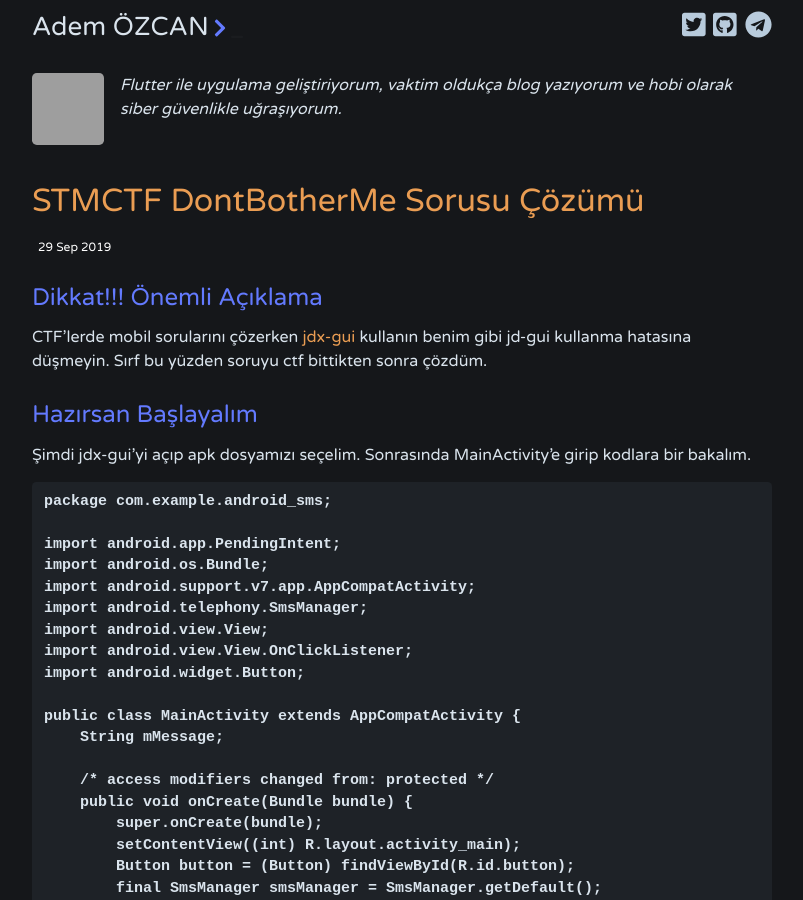
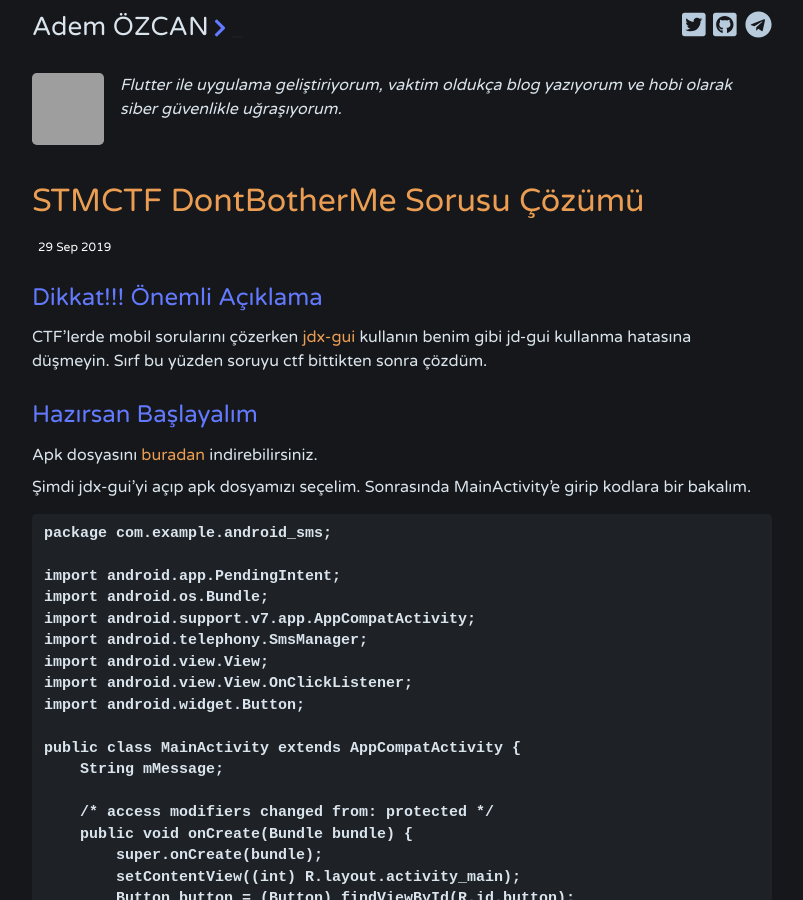
Before and after one commit to Adem68/blog-tr, a Jekyll site: the page built from _posts/2019-09-29-STMCTF-DontBotherMe.md, in a window 1280 px wide and 900 px high. Shown: the whole window, without its empty margins (238-1041 px from the left). Built offline with Jekyll 4.4.1, drawn with Linux system fonts in a browser that asks for light colours; nearby versions of some CDN libraries; grey boxes are pictures that could not be loaded.

Commit message:
Update 2019-09-29-STMCTF-DontBotherMe.md

```diff
--- a/_posts/2019-09-29-STMCTF-DontBotherMe.md
+++ b/_posts/2019-09-29-STMCTF-DontBotherMe.md
@@ -9,6 +9,8 @@ tags: ["STMCTF", "writeup", "mobile", "DontBotherMe"]
 CTF'lerde mobil sorularını çözerken [jdx-gui](https://github.com/skylot/jadx) kullanın benim gibi jd-gui kullanma hatasına düşmeyin. Sırf bu yüzden soruyu ctf bittikten sonra çözdüm.
 
 ## Hazırsan Başlayalım
+
+Apk dosyasını [buradan](https://adem68.github.io/assets/download/sms.apk) indirebilirsiniz.
 
 Şimdi jdx-gui'yi açıp apk dosyamızı seçelim. Sonrasında MainActivity'e girip kodlara bir bakalım.
 
```
